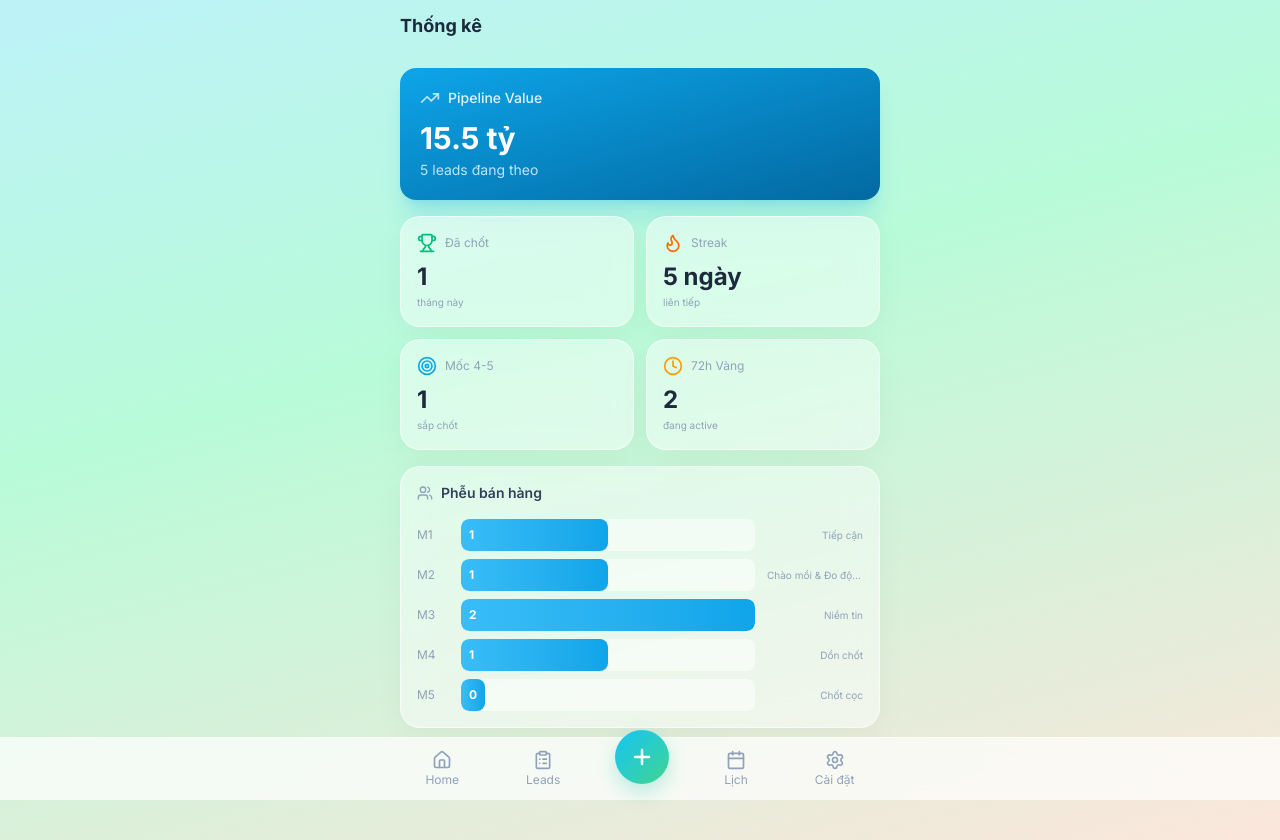
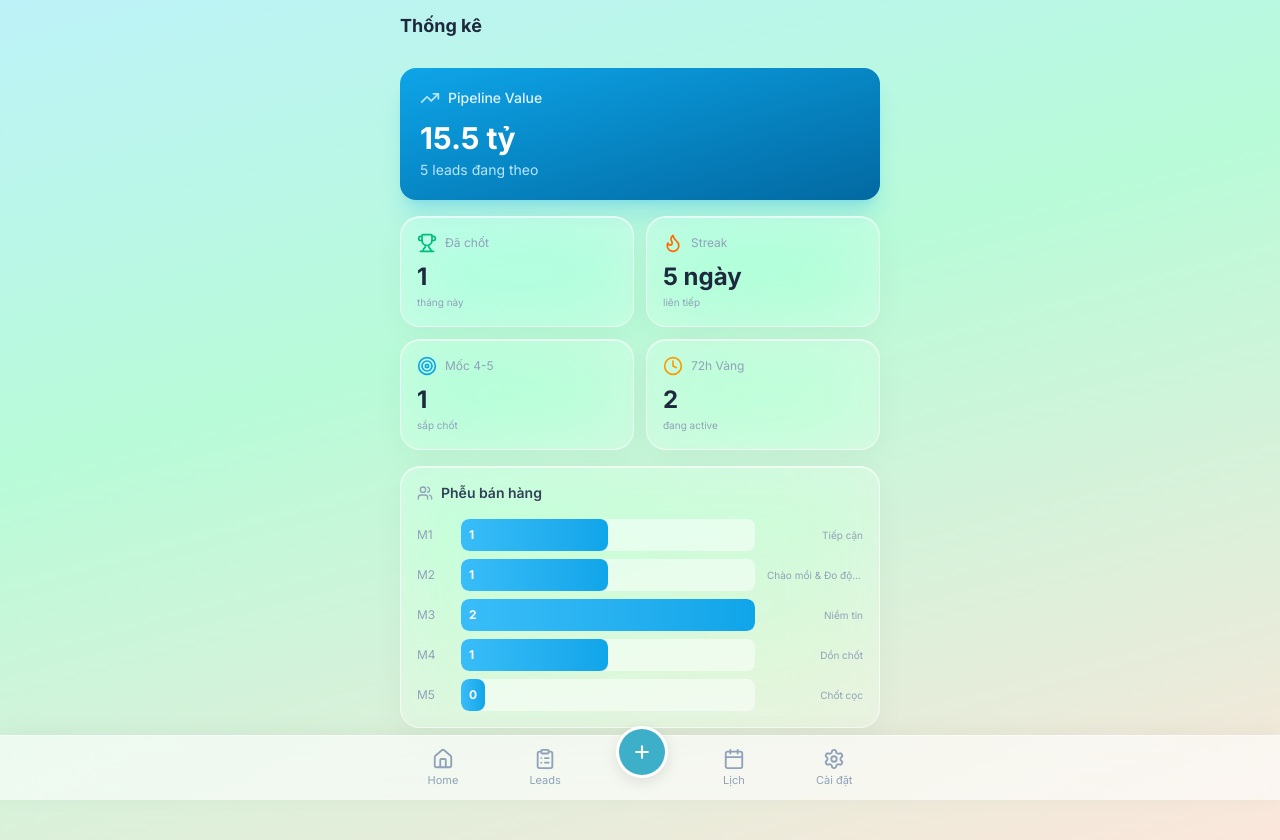
Before and after one commit to Apppromax/crm, a Next.js app: page /sale/stats in a window 1280 px wide. Built offline with nearby package versions, Linux system fonts and the light colour scheme; no server answers.

Commit message:
feat(sale): glassmorphism UI overhaul + interactive animations

```diff
--- a/src/app/(sale)/layout.tsx
+++ b/src/app/(sale)/layout.tsx
@@ -32,8 +32,8 @@ export default function SaleLayout({ children }: { children: React.ReactNode })
 
             {/* Bottom Navigation — Hidden on detail pages */}
             {!isDetailPage && (
-                <nav className="fixed bottom-0 left-0 right-0 z-50 bg-white/70 backdrop-blur-2xl safe-bottom animate-slide-up border-t border-white/40">
-                    <div className="mx-auto flex max-w-lg items-center justify-around px-2 py-1">
+                <nav className="fixed bottom-0 left-0 right-0 z-50 bg-white/60 backdrop-blur-2xl safe-bottom animate-slide-up border-t border-white/50 shadow-[0_-4px_24px_rgba(0,0,0,0.04)]">
+                    <div className="mx-auto flex max-w-lg items-center justify-around px-2 py-1.5">
                         {navItems.map((item) => {
                             const isActive = pathname === item.href
                             const Icon = item.icon
@@ -43,9 +43,13 @@ export default function SaleLayout({ children }: { children: React.ReactNode })
                                     <Link
                                         key={item.href}
                                         href={item.href}
-                                        className="flex -mt-6 h-[54px] w-[54px] items-center justify-center rounded-full bg-gradient-to-br from-[#18C3F5] to-[#41d48c] text-white shadow-[0_8px_20px_rgba(40,200,180,0.3)] transition-all duration-200 active:scale-90 hover:scale-105 press-effect"
+                                        className="flex -mt-8 items-center justify-center transition-all duration-200 active:scale-90 hover:scale-105 press-effect"
                                     >
-                                        <Icon className="h-6 w-6 stroke-[2.5]" />
+                                        <div className="flex h-[52px] w-[52px] items-center justify-center rounded-full bg-white p-[3px] shadow-[0_4px_16px_rgba(0,0,0,0.1)]">
+                                            <div className="flex h-full w-full items-center justify-center rounded-full bg-[#3dafc9] text-white">
+                                                <Icon className="h-5 w-5 stroke-[2.5]" />
+                                            </div>
+                                        </div>
                                     </Link>
                                 )
                             }
@@ -55,25 +59,18 @@ export default function SaleLayout({ children }: { children: React.ReactNode })
                                     key={item.href}
                                     href={item.href}
                                     className={cn(
-                                        'relative flex flex-col items-center gap-0.5 px-3 py-2 text-xs',
-                                        'transition-all duration-200',
+                                        'glass-nav-item relative flex flex-col items-center gap-0.5 px-4 py-1.5 text-[11px]',
+                                        '',
                                         isActive
-                                            ? 'text-primary-600 font-medium scale-105'
-                                            : 'text-slate-400 hover:text-slate-600'
+                                            ? 'text-[#0284c7] font-semibold'
+                                            : 'text-slate-400 hover:text-slate-500'
                                     )}
                                 >
                                     <Icon className={cn(
-                                        'h-5 w-5 transition-transform duration-200',
-                                        isActive && 'stroke-[2.5px] -translate-y-0.5'
+                                        'h-[22px] w-[22px] transition-all duration-200',
+                                        isActive && 'stroke-[2.5px] fill-[#0284c7]/10'
                                     )} />
-                                    <span className={cn(
-                                        'transition-all duration-200',
-                                        isActive && 'font-semibold'
-                                    )}>{item.label}</span>
-                                    {/* Active indicator dot */}
-                                    {isActive && (
-                                        <span className="absolute -bottom-1 h-1 w-1 rounded-full bg-primary-500 animate-scale-in" />
-                                    )}
+                                    <span>{item.label}</span>
                                 </Link>
                             )
                         })}
--- a/src/app/(sale)/sale/achievements/page.tsx
+++ b/src/app/(sale)/sale/achievements/page.tsx
@@ -12,7 +12,7 @@ export default async function AchievementsPage() {
 
     return (
         <div className="mx-auto max-w-2xl min-h-dvh">
-            <header className="sticky top-0 z-40 flex items-center gap-3 bg-white/40 backdrop-blur-xl px-4 py-3">
+            <header className="sticky top-0 z-40 flex items-center gap-3 bg-white/20 backdrop-blur-2xl border-b border-white/30 px-4 py-3">
                 <Link href="/sale/settings" className="flex h-10 w-10 items-center justify-center rounded-xl text-slate-500 hover:bg-white/50">
                     <ArrowLeft className="h-5 w-5" />
                 </Link>
--- a/src/app/(sale)/sale/leads/leads-list-client.tsx
+++ b/src/app/(sale)/sale/leads/leads-list-client.tsx
@@ -39,7 +39,7 @@ export function LeadsListClient({ leads }: { leads: LeadItem[] }) {
 
     return (
         <div className="mx-auto max-w-lg min-h-dvh">
-            <header className="sticky top-0 z-40 bg-white/40 backdrop-blur-xl">
+            <header className="sticky top-0 z-40 bg-white/20 backdrop-blur-2xl border-b border-white/30">
                 <div className="px-4 py-3">
                     <h1 className="text-lg font-bold text-slate-800 mb-3">Danh sách khách hàng</h1>
 
@@ -100,7 +100,7 @@ export function LeadsListClient({ leads }: { leads: LeadItem[] }) {
                 </div>
             </header>
 
-            <div className="px-4 py-3 space-y-2 stagger-children">
+            <div className="px-4 py-3 space-y-3 stagger-children">
                 {filtered.length === 0 ? (
                     <div className="py-16 text-center animate-fade-in">
                         <Filter className="h-10 w-10 text-slate-300/60 mx-auto mb-3" />
@@ -120,7 +120,7 @@ function LeadListItem({ lead }: { lead: LeadItem }) {
     return (
         <Link href={`/sale/leads/${lead.id}`}>
             <div className={cn(
-                'rounded-xl sale-glass-card p-3 transition-all active:scale-[0.98]',
+                'rounded-xl sale-glass-card p-3 transition-all active:scale-[0.98] glass-interactive',
                 lead.status === 'WON' && 'ring-1 ring-emerald-300/40'
             )}>
                 <div className="flex items-center gap-3">
--- a/src/app/(sale)/sale/new/new-lead-form.tsx
+++ b/src/app/(sale)/sale/new/new-lead-form.tsx
@@ -70,7 +70,7 @@ export function NewLeadForm({ userId, orgId, teamId }: Props) {
     return (
         <div className="mx-auto max-w-lg min-h-dvh">
             {/* Header */}
-            <header className="sticky top-0 z-40 flex items-center gap-3 bg-white/40 backdrop-blur-xl px-4 py-3">
+            <header className="sticky top-0 z-40 flex items-center gap-3 bg-white/20 backdrop-blur-2xl border-b border-white/30 px-4 py-3">
                 <Link href="/sale" className="flex h-10 w-10 items-center justify-center rounded-xl text-slate-500 hover:bg-white/50 transition-colors">
                     <ArrowLeft className="h-5 w-5" />
                 </Link>
--- a/src/app/(sale)/sale/schedule/schedule-client.tsx
+++ b/src/app/(sale)/sale/schedule/schedule-client.tsx
@@ -94,7 +94,7 @@ export function ScheduleClient({
 
     return (
         <div className="mx-auto max-w-lg min-h-dvh">
-            <header className="sticky top-0 z-40 bg-white/40 backdrop-blur-xl px-4 py-3">
+            <header className="sticky top-0 z-40 bg-white/20 backdrop-blur-2xl border-b border-white/30 px-4 py-3">
                 <div className="flex items-center justify-between">
                     <h1 className="text-lg font-bold text-slate-800 flex items-center gap-2">
                         <Calendar className="h-5 w-5 text-primary-500" />
--- a/src/app/globals.css
+++ b/src/app/globals.css
@@ -490,6 +490,85 @@ main {
   transform: translateY(0) scale(0.99);
 }
 
+/* ============================================
+   Sale Glass Interactive Effects
+   ============================================ */
+
+/* Glass card hover — lift + glow border */
+.glass-interactive {
+  position: relative;
+  transition: transform 280ms var(--ease-spring),
+    box-shadow 280ms var(--ease-smooth),
+    border-color 280ms var(--ease-smooth),
+    background-color 280ms var(--ease-smooth);
+  will-change: transform;
+  overflow: hidden;
+}
+
+.glass-interactive::after {
+  content: '';
+  position: absolute;
+  inset: 0;
+  border-radius: inherit;
+  opacity: 0;
+  background: linear-gradient(
+    105deg,
+    transparent 40%,
+    rgba(255, 255, 255, 0.4) 45%,
+    rgba(255, 255, 255, 0.6) 50%,
+    rgba(255, 255, 255, 0.4) 55%,
+    transparent 60%
+  );
+  background-size: 200% 100%;
+  transition: opacity 300ms ease;
+  pointer-events: none;
+  z-index: 1;
+}
+
+.glass-interactive:hover {
+  transform: translateY(-3px);
+  box-shadow:
+    0 12px 40px rgba(0, 0, 0, 0.06),
+    0 0 0 1px rgba(255, 255, 255, 0.8),
+    inset 0 1px 0 rgba(255, 255, 255, 0.7);
+  border-color: rgba(255, 255, 255, 0.85);
+  background-color: rgba(255, 255, 255, 0.45);
+}
+
+.glass-interactive:hover::after {
+  opacity: 1;
+  animation: shimmerSlide 1.2s ease-out forwards;
+}
+
+.glass-interactive:active {
+  transform: translateY(0px) scale(0.975);
+  box-shadow:
+    0 4px 12px rgba(0, 0, 0, 0.04),
+    inset 0 2px 4px rgba(0, 0, 0, 0.03);
+  transition-duration: 100ms;
+}
+
+@keyframes shimmerSlide {
+  0%   { background-position: 200% 0; }
+  100% { background-position: -200% 0; }
+}
+
+/* Glass nav item hover */
+.glass-nav-item {
+  position: relative;
+  transition: transform 200ms var(--ease-spring),
+    color 200ms var(--ease-smooth);
+}
+
+.glass-nav-item:hover {
+  transform: translateY(-2px);
+}
+
+.glass-nav-item:active {
+  transform: translateY(0) scale(0.92);
+  transition-duration: 80ms;
+}
+
 /* Smooth color transitions for interactive elements */
 a,
 button,
@@ -757,24 +836,64 @@ nav button {
 }
 
 .sale-glass-card {
-  background: var(--color-sale-glass-bg);
-  backdrop-filter: blur(16px);
-  -webkit-backdrop-filter: blur(16px);
-  border: 1px solid var(--color-sale-glass-border);
+  position: relative;
+  overflow: hidden;
+  background: rgba(255, 255, 255, 0.28);
+  backdrop-filter: blur(40px) saturate(1.8);
+  -webkit-backdrop-filter: blur(40px) saturate(1.8);
+  border: 1px solid rgba(255, 255, 255, 0.65);
   border-radius: 1.25rem;
-  box-shadow: var(--shadow-sale-glass);
-  transition: background var(--duration-normal) var(--ease-smooth),
-    transform var(--duration-normal) var(--ease-spring),
-    box-shadow var(--duration-normal) var(--ease-smooth);
+  box-shadow:
+    0 8px 32px rgba(0, 0, 0, 0.04),
+    inset 0 1px 0 rgba(255, 255, 255, 0.6);
+  transition: background 280ms var(--ease-smooth),
+    transform 280ms var(--ease-spring),
+    box-shadow 280ms var(--ease-smooth),
+    border-color 280ms var(--ease-smooth);
+}
+
+/* Shimmer highlight on hover */
+.sale-glass-card::after {
+  content: '';
+  position: absolute;
+  inset: 0;
+  border-radius: inherit;
+  opacity: 0;
+  background: linear-gradient(
+    105deg,
+    transparent 40%,
+    rgba(255, 255, 255, 0.35) 45%,
+    rgba(255, 255, 255, 0.55) 50%,
+    rgba(255, 255, 255, 0.35) 55%,
+    transparent 60%
+  );
+  background-size: 200% 100%;
+  transition: opacity 300ms ease;
+  pointer-events: none;
+  z-index: 1;
 }
 
 .sale-glass-card:hover {
-  background: var(--color-sale-glass-hover);
-  box-shadow: 0 6px 30px rgba(0, 0, 0, 0.08);
+  background: rgba(255, 255, 255, 0.42);
+  border-color: rgba(255, 255, 255, 0.85);
+  box-shadow:
+    0 12px 40px rgba(0, 0, 0, 0.06),
+    0 0 0 1px rgba(255, 255, 255, 0.7),
+    inset 0 1px 0 rgba(255, 255, 255, 0.7);
+  transform: translateY(-2px);
+}
+
+.sale-glass-card:hover::after {
+  opacity: 1;
+  animation: shimmerSlide 1.2s ease-out forwards;
 }
 
 .sale-glass-card:active {
-  transform: scale(0.985);
+  transform: translateY(0) scale(0.98);
+  box-shadow:
+    0 4px 12px rgba(0, 0, 0, 0.04),
+    inset 0 2px 4px rgba(0, 0, 0, 0.03);
+  transition-duration: 100ms;
 }
 
 /* Stats card — softer glass + warm gradient tint */
@@ -796,13 +915,55 @@ nav button {
   100% { transform: rotate(360deg); }
 }
 
+@keyframes breatheGlow {
+  0%, 100% {
+    filter: drop-shadow(0 0 12px rgba(109, 234, 217, 0.35))
+            drop-shadow(0 0 24px rgba(249, 163, 83, 0.15));
+  }
+  50% {
+    filter: drop-shadow(0 0 20px rgba(109, 234, 217, 0.55))
+            drop-shadow(0 0 40px rgba(249, 163, 83, 0.25));
+  }
+}
+
+@keyframes pulseRing {
+  0% {
+    transform: scale(1);
+    opacity: 0.6;
+  }
+  50% {
+    transform: scale(1.12);
+    opacity: 0;
+  }
+  100% {
+    transform: scale(1);
+    opacity: 0;
+  }
+}
+
 .big-button-ring {
   position: relative;
   display: flex;
   align-items: center;
   justify-content: center;
+  width: 100px;
+  height: 100px;
+  border-radius: 50%;
+  animation: breatheGlow 3s ease-in-out infinite;
 }
 
+/* Pulsing outer aura ring */
+.big-button-ring::after {
+  content: '';
+  position: absolute;
+  inset: -6px;
+  border-radius: 50%;
+  border: 2px solid rgba(109, 234, 217, 0.4);
+  animation: pulseRing 2.5s ease-out infinite;
+  pointer-events: none;
+}
+
+/* Rainbow gradient border ring */
 .big-button-ring::before {
   content: '';
   position: absolute;
@@ -830,9 +991,9 @@ nav button {
   height: 100px;
   border-radius: 50%;
   background: radial-gradient(circle at 40% 40%,
-    rgba(255,255,255,0.9) 0%,
-    rgba(236,253,245,0.8) 40%,
-    rgba(209,250,229,0.6) 100%);
+    rgba(255,255,255,0.95) 0%,
+    rgba(236,253,245,0.85) 40%,
+    rgba(209,250,229,0.65) 100%);
   display: flex;
   align-items: center;
   justify-content: center;
@@ -840,17 +1001,22 @@ nav button {
     0 4px 20px rgba(0,0,0,0.06),
     inset 0 -2px 6px rgba(0,0,0,0.04);
   cursor: pointer;
-  transition: transform var(--duration-normal) var(--ease-spring),
-    box-shadow var(--duration-normal) var(--ease-smooth);
+  transition: transform 250ms cubic-bezier(0.22, 1, 0.36, 1),
+    box-shadow 250ms cubic-bezier(0.4, 0, 0.2, 1);
 }
 
 .big-button-inner:hover {
-  transform: scale(1.04);
+  transform: scale(1.06);
   box-shadow:
-    0 6px 28px rgba(0,0,0,0.1),
+    0 8px 32px rgba(0,0,0,0.1),
+    0 0 0 2px rgba(255,255,255,0.8),
     inset 0 -2px 6px rgba(0,0,0,0.04);
 }
 
 .big-button-inner:active {
-  transform: scale(0.97);
+  transform: scale(0.94);
+  box-shadow:
+    0 2px 8px rgba(0,0,0,0.06),
+    inset 0 2px 4px rgba(0,0,0,0.06);
+  transition-duration: 80ms;
 }
```
Also changed, not shown: src/app/(sale)/sale/home-client.tsx (+10 -8 lines), src/components/sale/big-button.tsx (+7 -5 lines), src/components/sale/smart-card.tsx (+33 -34 lines).
